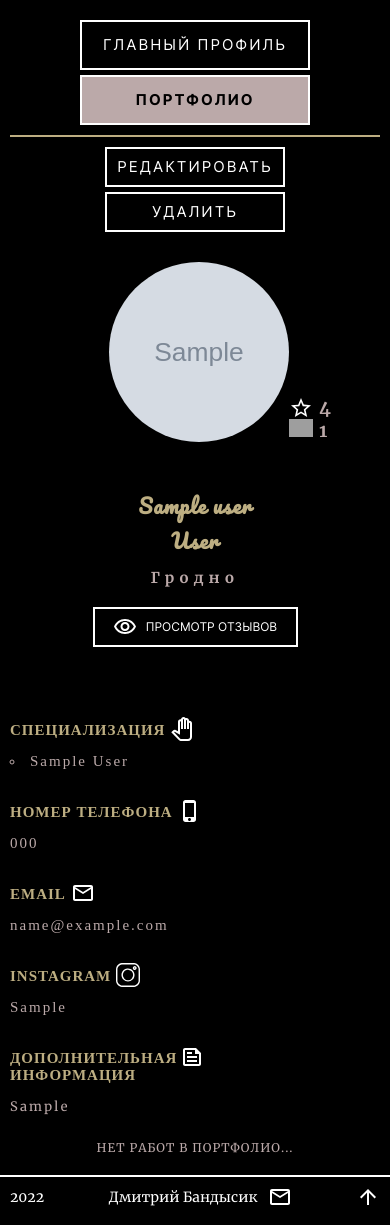
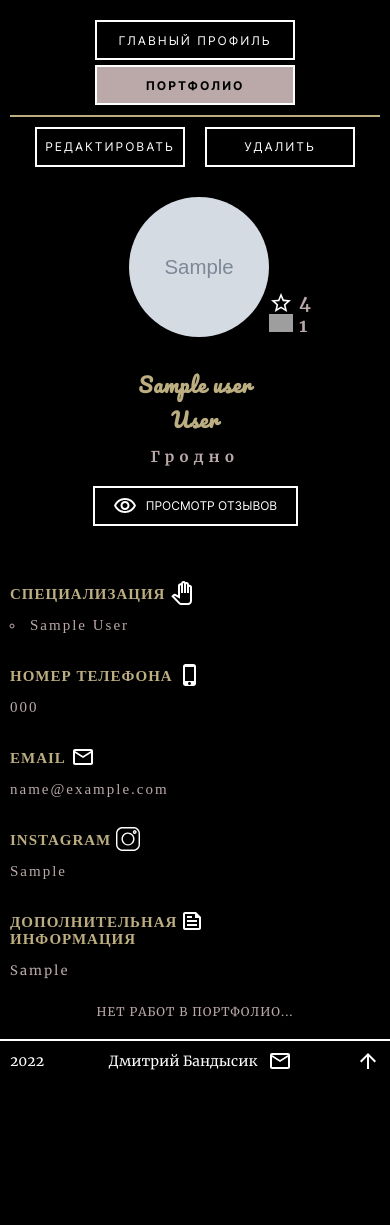
Before and after one commit to DmBand/hairdressers, a Django app: a page that uses hairdressers_project/users_app/templates/users_app/base.html in a window 390 px wide. Shown: the part 106-1331 px from the top of the page. After the commit the page ends 1176 px from the top, so only its background shows below. Run offline with Django 4.2, Linux system fonts and the light colour scheme; a user stored in the database is signed in; tables that the repository leaves empty hold one stand-in row (values such as "Sample post"); grey boxes marked "Sample" are stand-in pictures; parts of the project's set-up code (start-up, migrations or seed data) failed here and were passed over; grey boxes are pictures that could not be loaded.

Commit message:
fixed some bugs

```diff
--- a/hairdressers_project/selection_app/templates/selection_app/selection.html
+++ b/hairdressers_project/selection_app/templates/selection_app/selection.html
@@ -49,8 +49,8 @@
             {% for h in hairdresser %}
             <a href="{% url 'users_app:get_hairdresser' h.slug %}" class="result-link">
                 <li class="result-item">
-                    {% if h.avatar %}
-                    <img src="{{ h.avatar.url }}" alt="Avatar" class="result-photo">
+                    {% if h.owner.avatar %}
+                    <img src="{{ h.owner.avatar.url }}" alt="Avatar" class="result-photo">
                     {% else %}
                     <img src="{% static 'users_app/assets/img/person/4+.jpg' %}" alt="Avatar" class="result-photo">
                     {% endif %}
--- a/hairdressers_project/users_app/models.py
+++ b/hairdressers_project/users_app/models.py
@@ -66,7 +66,7 @@ class Hairdresser(models.Model):
     city = models.ForeignKey(City, on_delete=models.PROTECT, null=True)
     phone = PhoneNumberField(verbose_name='номер телефона')
     email = models.EmailField(verbose_name='фдрес эл. почты')
-    avatar = models.ImageField(upload_to='avatars/%Y/%m/%d/', blank=True, verbose_name='фото профиля')
+    # avatar = models.ImageField(upload_to='avatars/%Y/%m/%d/', blank=True, verbose_name='фото профиля')
     skills = models.ManyToManyField(Skill, verbose_name='навыки')
     rating = models.IntegerField(default=1, verbose_name='рейтинг')
     instagram = models.URLField(max_length=255, blank=True, verbose_name='инстаграм')
--- a/hairdressers_project/users_app/static/users_app/css/add_portfolio.css
+++ b/hairdressers_project/users_app/static/users_app/css/add_portfolio.css
@@ -98,6 +98,12 @@
 @media (max-width: 768px) {
 	.btn-item {
 		letter-spacing: 2px;
+	}
+}
+
+@media (max-width: 425px) {
+	.btn-item {
+		line-height: 32px;
 	}
 }
 
--- a/hairdressers_project/users_app/static/users_app/css/delete_portfolio.css
+++ b/hairdressers_project/users_app/static/users_app/css/delete_portfolio.css
@@ -73,7 +73,7 @@
 	}
 	.span-3 {
 		font-size: 15px;
-		line-height: 25px;
+		line-height: 15px;
 	}
 }
 
--- a/hairdressers_project/users_app/static/users_app/css/portfolio.css
+++ b/hairdressers_project/users_app/static/users_app/css/portfolio.css
@@ -37,6 +37,19 @@
 	transition: 0.3s;
 }
 
+@media (max-width: 768px) {
+	.btn-block {
+		width: 230px;
+	}
+}
+
+@media (max-width: 425px) {
+	.btn-block,
+	.btn-block-active {
+		height: 40px;
+	}
+}
+
 .btn-block {
     width: 300px;
 	color: #fff;
@@ -45,6 +58,12 @@
 @media (max-width: 768px) {
 	.btn-block {
 		width: 230px;
+	}
+}
+
+@media (max-width: 425px) {
+	.btn-block {
+		width: 200px;
 	}
 }
 
@@ -59,6 +78,13 @@
 	.btn-block2,
 	.btn-block3 {
 		width: 180px;
+	}
+}
+
+@media (max-width: 425px) {
+	.btn-block2,
+	.btn-block3 {
+		width: 150px;
 	}
 }
 
@@ -90,6 +116,12 @@
 	}
 }
 
+@media (max-width: 425px) {
+	.btn-block-active {
+		width: 200px;
+	}
+}
+
 .btn-item {
 	letter-spacing: 3px;
 	line-height: 46px;
@@ -101,6 +133,13 @@
 	}
 }
 
+@media (max-width: 425px) {
+	.btn-item {
+		line-height: 38px;
+		font-size: 12px;
+	}
+}
+
 .btn-item2 {
 	letter-spacing: 3px;
 	line-height: 35px;
@@ -109,6 +148,13 @@
 @media (max-width: 768px) {
 	.btn-item2 {
 		letter-spacing: 2px;
+	}
+}
+
+@media (max-width: 425px) {
+	.btn-item2 {
+		letter-spacing: 2px;
+		font-size: 12px;
 	}
 }
 
@@ -163,16 +209,16 @@
 @media (max-width: 1024px) {
 	.photo-person {
 		margin-left: 75px;
-		width: 200px;
-		height: 200px;
+		width: 180px;
+		height: 180px;
 	}
 }
 
 @media (max-width: 425px) {
 	.photo-person {
 		margin-left: 50px;
-		width: 180px;
-		height: 180px;
+		width: 140px;
+		height: 140px;
 	}
 }
 
@@ -219,14 +265,13 @@
 	display: flex;
 	flex-direction: column;
 	justify-content: center;
-	height: 300px;
 	text-align: center;
 	color: #BBA9A9;
 }
 
-@media (max-width: 650px) {
+@media (max-width: 1170px) {
 	.main-name-city {
-		height: 250px;
+		margin-top: 30px;
 	}
 }
 
@@ -335,7 +380,7 @@
 
 @media (max-width: 425px) {
 	.add-comment::before  {
-		left: 22px;
+		left: 21px;
 	}
 }
 
@@ -394,7 +439,7 @@
 }
 
 .skills-and-info {
-	padding-top: 100px;
+	margin-top: 100px;
 	width: 100%;
 	display: flex;
 	flex-direction: column;
@@ -403,9 +448,9 @@
 	color: #fff;
 }
 
-@media (max-width: 1024px) {
+@media (max-width: 1170px) {
 	.skills-and-info  {
-		padding-top: 30px;
+		margin-top: 60px;
 	}
 }
 
--- a/hairdressers_project/users_app/templates/users_app/increase_rating.html
+++ b/hairdressers_project/users_app/templates/users_app/increase_rating.html
@@ -15,8 +15,8 @@
             <div class="photo-rating-name">
                 <div class="photo-and-rating">
                     <a href="{% url 'users_app:get_hairdresser' who_do_we_evaluate.slug %}">
-                    {% if who_do_we_evaluate.avatar %}
-                    <img src="{{ who_do_we_evaluate.avatar.url }}" alt="Аватар" class="photo-person2">
+                    {% if who_do_we_evaluate.owner.avatar %}
+                    <img src="{{ who_do_we_evaluate.owner.avatar.url }}" alt="Аватар" class="photo-person2">
                     {% else %}
                     <img src="{% static 'users_app/assets/img/person/4+.jpg' %}" alt="Аватар" class="photo-person2">
                     {% endif %}
--- a/hairdressers_project/users_app/templates/users_app/see_reviews.html
+++ b/hairdressers_project/users_app/templates/users_app/see_reviews.html
@@ -15,8 +15,8 @@
             <a href="{% url 'users_app:get_hairdresser' hairdresser.slug %}">
                 <div class="photo-rating-name">
                     <div class="photo-and-rating">
-                        {% if hairdresser.avatar %}
-                        <img src="{{ hairdresser.avatar.url }}" alt="Аватар" class="photo-person2">
+                        {% if hairdresser.owner.avatar %}
+                        <img src="{{ hairdresser.owner.avatar.url }}" alt="Аватар" class="photo-person2">
                         {% else %}
                         <img src="{% static 'users_app/assets/img/person/4+.jpg' %}" alt="Аватар" class="photo-person2">
                         {% endif %}
--- a/hairdressers_project/users_app/views.py
+++ b/hairdressers_project/users_app/views.py
@@ -107,7 +107,7 @@ def get_main_profile_view(request, slug_name):
 
     person = SimpleUser.objects.get(slug=slug_name)
     context = {
-        'title': 'Главный профиль',
+        'title': f'Главный профиль: {person.username}',
         'username': person.username,
         'name': person.name,
         'surname': person.surname,
@@ -288,7 +288,7 @@ def create_portfolio_view(request):
                 city=form.cleaned_data.get('city'),
                 phone=form.cleaned_data.get('phone'),
                 email=user.email,
-                avatar=user.avatar,
+                # avatar=user.avatar,
                 instagram=form.cleaned_data.get('instagram'),
                 another_info=form.cleaned_data.get('another_info'),
                 owner=user,
@@ -324,22 +324,23 @@ def create_portfolio_view(request):
 def get_one_hairdresser_view(requset, slug_name):
     """ Возвращает страницу парикмахера (портфолио) """
 
-    person = Hairdresser.objects.get(slug=slug_name)
-    skills = person.skills.all().order_by('name')
+    # person = Hairdresser.objects.get(slug=slug_name)
+    person = SimpleUser.objects.get(slug=slug_name)
+    skills = person.hairdresser.skills.all().order_by('name')
     context = {
-        'title': f'{person.name.capitalize()} {person.surname.capitalize()}',
+        'title': f'Портфолио: {person.name.capitalize()} {person.surname.capitalize()}',
         'name': person.name.capitalize(),
         'surname': person.surname.capitalize(),
         'avatar': person.avatar,
-        'rating': person.rating,
-        'city': person.city,
+        'rating': person.hairdresser.rating,
+        'city': person.hairdresser.city,
         'skills': [skill.name for skill in skills],
-        'phone': person.phone,
+        'phone': person.hairdresser.phone,
         'email': person.email,
-        'instagram': person.instagram,
-        'another_info': person.another_info,
+        'instagram': person.hairdresser.instagram,
+        'another_info': person.hairdresser.another_info,
         'slug': person.slug,
-        'review': person.comment_set.count(),
+        'review': person.hairdresser.comment_set.count(),
     }
 
     # Получаем путь к директории хранения файлов пользователя
```
Also changed, not shown: hairdressers_project/users_app/static/users_app/css/edit_main_profile.css (+8 -1 lines), hairdressers_project/users_app/static/users_app/css/main_profile.css (+48 -0 lines), hairdressers_project/users_app/templates/users_app/index.html (+4 -4 lines).
